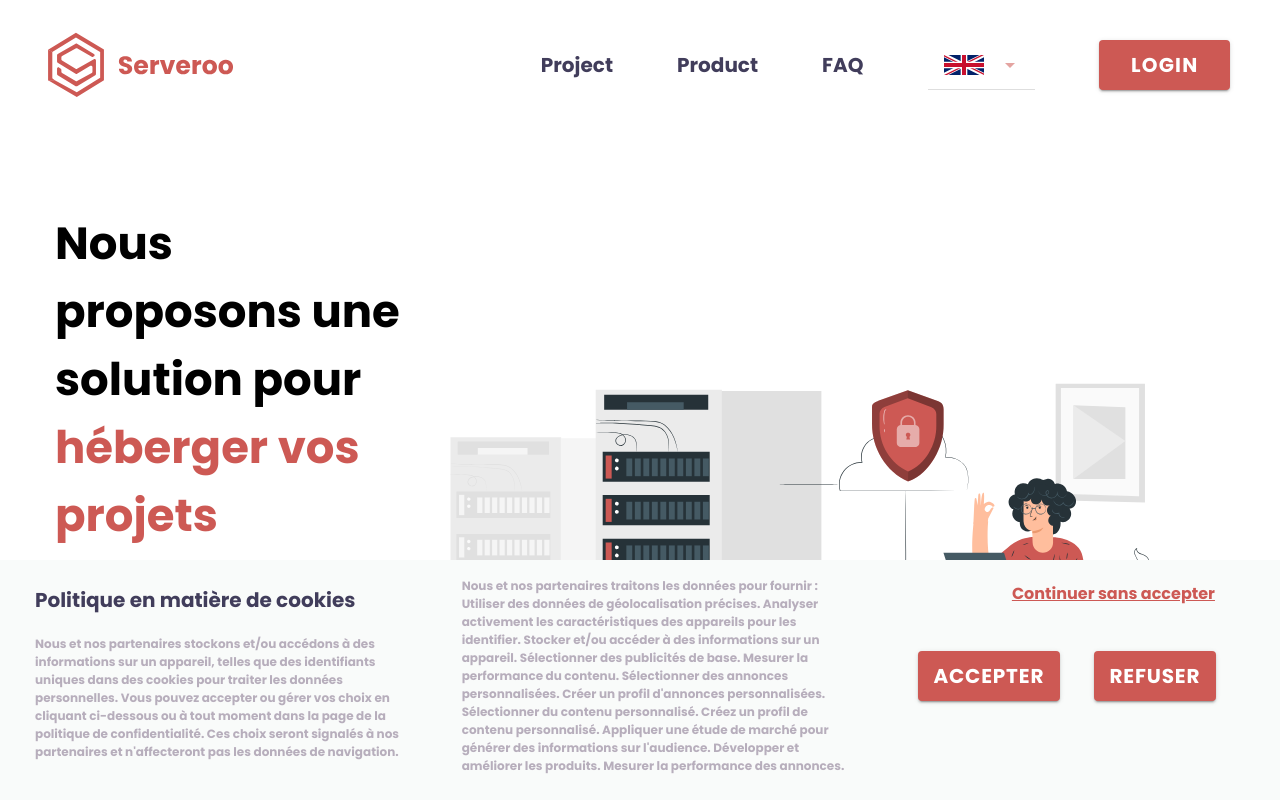
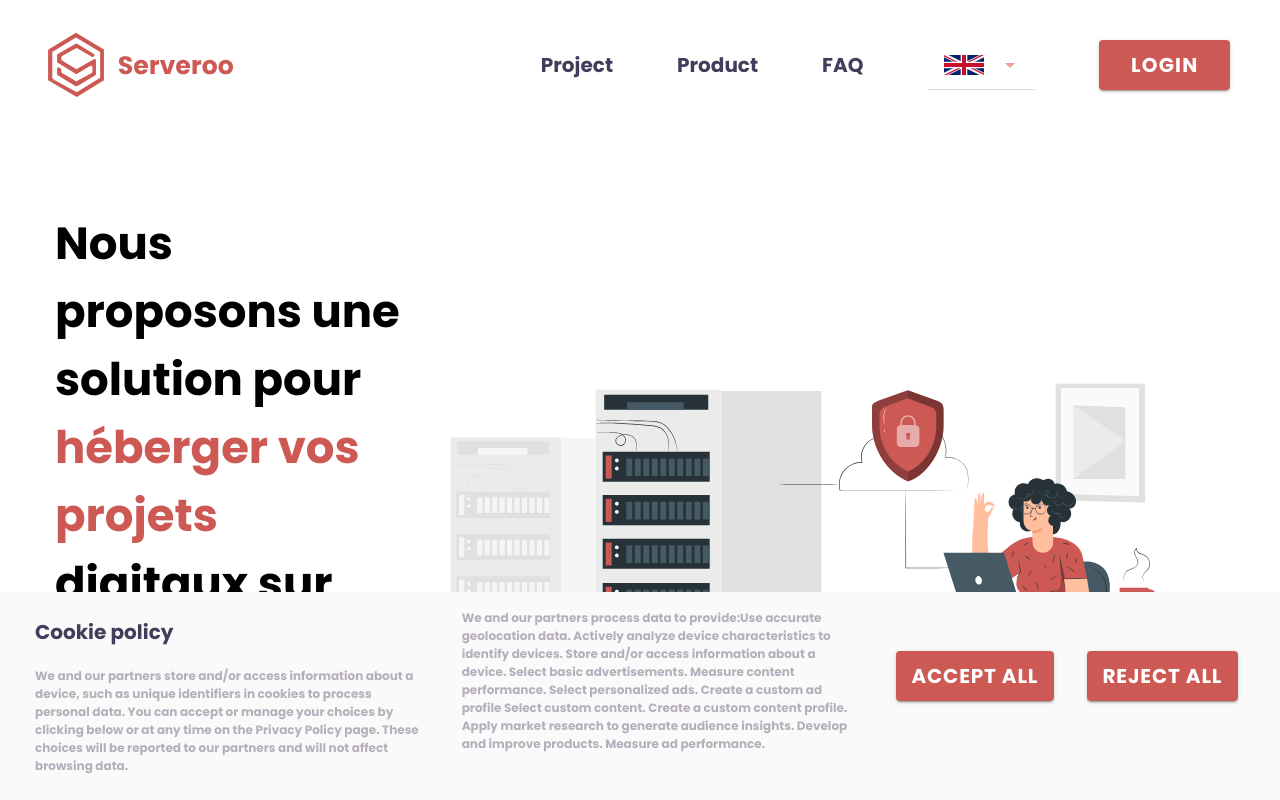
Before and after one commit to ISEN-Projet-M1/Serveroo-Front, a React (Create React App) app: page /home in a window 1280 px wide. Built offline with nearby package versions, Linux system fonts and the light colour scheme.

Commit message:
anglais connexion et cookie

```diff
--- a/package.json
+++ b/package.json
@@ -21,6 +21,7 @@
     "@types/react-router-dom": "^5.1.7",
     "chart.js": "^4.0.1",
     "history": "^4.9.0",
+    "i18next": "^22.4.5",
     "i18next-browser-languagedetector": "^7.0.1",
     "ionicons": "^6.0.3",
     "react": "^18.2.0",
--- a/src/components/Connexion/Connexion.tsx
+++ b/src/components/Connexion/Connexion.tsx
@@ -6,11 +6,12 @@ import img from '../../assets/svg/storyset/password.svg';
 import { IonGrid, IonRow, IonCol,IonInput, IonLabel, IonItem, IonCheckbox, IonButton,IonIcon} from '@ionic/react';
 import {useEffect} from 'react';
 import React, { useState } from 'react';
-import { cP } from 'chart.js/dist/chunks/helpers.core';
+import { useTranslation } from 'react-i18next';
 
 interface ContainerProps { }
 
 const Connexion: React.FC<ContainerProps> = () => {
+    const { i18n, t } = useTranslation();
 
     const [mail, setMail] = useState<string>("");
     const [password, setPassword] = useState<string>("");
@@ -84,8 +85,8 @@ const Connexion: React.FC<ContainerProps> = () => {
                 <IonCol size='12'>
                     <IonItem lines='none'>
                         <IonLabel position="stacked" className='label'>
-                            <IonRow>Adresse mail<p className='rouge'>*</p></IonRow></IonLabel>
-                        <IonInput className='ion-input' type='email' placeholder="exemple@gmail.com" value={mail} onIonChange={(e) => setMail(e.detail.value!)}></IonInput>
+                            <IonRow>{t('connexion.email')}<p className='rouge'>*</p></IonRow></IonLabel>
+                        <IonInput className='ion-input' type='email' placeholder={t("connexion.exempleEMail") ?? ""} value={mail} onIonChange={(e) => setMail(e.detail.value!)}></IonInput>
                     </IonItem>
                 </IonCol>
 
@@ -94,8 +95,8 @@ const Connexion: React.FC<ContainerProps> = () => {
                 <IonCol size='12'>
                     <IonItem lines='none'>
                         <IonLabel position="stacked" className='label'>
-                            <IonRow>Mot de passe<p className='rouge'>*</p></IonRow></IonLabel>
-                        <IonInput className='ion-input' type='password' placeholder="Mot de passe" value={password}  onIonChange={(e) => setPassword(e.detail.value!)}></IonInput>
+                            <IonRow>{t('connexion.password')}<p className='rouge'>*</p></IonRow></IonLabel>
+                        <IonInput className='ion-input' type='password' placeholder={t("connexion.password") ?? ""}  onIonChange={(e) => setPassword(e.detail.value!)}></IonInput>
                     </IonItem>
                 </IonCol>
 
@@ -104,7 +105,7 @@ const Connexion: React.FC<ContainerProps> = () => {
                 <IonCol size='12'>
                     <IonItem lines='none'>
                         <IonCheckbox className='ion-checkbox' value={stayConnected}  onIonChange={(e) => setStayConnected(e.detail.value!)}></IonCheckbox>
-                        <IonLabel className='connexion'>Restez connecté·e ?</IonLabel>
+                        <IonLabel className='connexion'>{t('connexion.log')}</IonLabel>
                     </IonItem>
                 </IonCol>
             </IonRow>
@@ -115,10 +116,10 @@ const Connexion: React.FC<ContainerProps> = () => {
             </IonRow>
             <IonRow>
                 <IonCol>
-                    <IonButton expand="block" color="light" className='btn2'><IonIcon src={logoGoogle} className="google ion-icon"></IonIcon>S'inscrire avec Google</IonButton>
+                    <IonButton expand="block" color="light" className='btn2'><IonIcon src={logoGoogle} className="google ion-icon"></IonIcon>{t('connexion.google')}</IonButton>
                 </IonCol>
                 <IonCol>
-                    <IonButton expand="block" color="primary" type='submit'>Se connecter</IonButton>
+                    <IonButton expand="block" color="primary" type='submit'>{t('connexion.login')}</IonButton>
                 </IonCol>
             </IonRow>
         </IonGrid>
--- a/src/components/Cookies/Cookies.css
+++ b/src/components/Cookies/Cookies.css
@@ -25,8 +25,8 @@
     flex-direction: row;
     justify-content: center;
     align-items: center;
-    margin: 25px 50px 25px 50px;
     gap: 30px;
+    margin-top: 50px;
 }
 
 .hrefClick {
@@ -34,7 +34,6 @@
     flex-direction: row;
     justify-content: flex-end;
     align-items: flex-end;
-    margin-right: 60px;
     color: var(--ion-color-primary);
     text-decoration: underline;
 }
--- a/src/components/Cookies/Cookies.tsx
+++ b/src/components/Cookies/Cookies.tsx
@@ -1,9 +1,11 @@
 import { IonButton, IonCol, IonRow } from '@ionic/react';
+import { useTranslation } from 'react-i18next';
 import './Cookies.css';
 
 interface ContainerProps { }
 
 const Cookies: React.FC<ContainerProps> = () => {
+    const { i18n, t } = useTranslation();
 
     function closeCookies() {
         const cookiesBar = document.getElementById('cookiesBar');
@@ -13,21 +15,19 @@ const Cookies: React.FC<ContainerProps> = () => {
         <div className='cookiesBar' id='cookiesBar'>
             <IonRow>
                 <IonCol size='4'>
-                    <p className='titleCookies'>Politique en matière de cookies </p>
-                    <p className='titleSecondCookies'>Nous et nos partenaires stockons et/ou accédons à des informations sur un appareil, telles que des identifiants uniques dans des cookies pour traiter les données personnelles. Vous pouvez accepter ou gérer vos choix en cliquant ci-dessous ou à tout moment dans la page de la politique de confidentialité. Ces choix seront signalés à nos partenaires et n'affecteront pas les données de navigation.</p>
+                    <p className='titleCookies'>{t('cookies.cookiePolicy')}</p>
+                    <p className='titleSecondCookies'>{t('cookies.cookie1')}</p>
                 </IonCol>
                 <IonCol size='4'>
-                    <p className='titleSecondCookies'>Nous et nos partenaires traitons les données pour fournir :
-                        Utiliser des données de géolocalisation précises. Analyser activement les caractéristiques des appareils pour les identifier. Stocker et/ou accéder à des informations sur un appareil. Sélectionner des publicités de base. Mesurer la performance du contenu. Sélectionner des annonces personnalisées. Créer un profil d'annonces personnalisées. Sélectionner du contenu personnalisé. Créez un profil de contenu personnalisé. Appliquer une étude de marché pour générer des informations sur l'audience. Développer et améliorer les produits. Mesurer la performance des annonces.</p>
+                    <p className='titleSecondCookies'>{t('cookies.cookie2')}</p>
                 </IonCol>
                 <IonCol size='4'>
-                    <div className='hrefClick' >
-                        <p className='clickBtnCookies' onClick={closeCookies}>Continuer sans accepter</p>
-                    </div>
 
                     <IonRow className='rowBtnCookies'>
-                        <IonButton color="primary" className='offer' ><span className='offerTxt'>Accepter</span></IonButton>
-                        <IonButton color="primary" className='offer' ><span className='offerTxt'>Refuser</span></IonButton>
+                        <IonButton color="primary" className='offer' ><span className='offerTxt'>{t('cookies.accept')}</span></IonButton>
+                        <div className='hrefClick' >
+                            <IonButton color="primary" className='offer' onClick={closeCookies} ><span className='offerTxt'>{t('cookies.reject')}</span></IonButton>
+                        </div>
 
                     </IonRow>
                 </IonCol>
--- a/src/locales/en.ts
+++ b/src/locales/en.ts
@@ -27,7 +27,24 @@ export const en = {
         informations: 'I accept to receive information about Serveroo products',
         inscriptionButton: 'Sign up',
         inscriptionGoogle: 'Sign up with Google',
+    },
+    connexion: {
+        email: 'Email',
+        password: 'Password',
+        log: 'Stay logged ?',
+        login: 'Login',
+        google: 'Sign in with Google',
+        exempleEMail: 'example@gmail.com',
+
+    },
+    cookies:{
+        cookiePolicy: 'Cookie policy ',
+        cookie1:'We and our partners store and/or access information about a device, such as unique identifiers in cookies to process personal data. You can accept or manage your choices by clicking below or at any time on the Privacy Policy page. These choices will be reported to our partners and will not affect browsing data.',
+        cookie2:'We and our partners process data to provide:Use accurate geolocation data. Actively analyze device characteristics to identify devices. Store and/or access information about a device. Select basic advertisements. Measure content performance. Select personalized ads. Create a custom ad profile Select custom content. Create a custom content profile. Apply market research to generate audience insights. Develop and improve products. Measure ad performance.',
+        accept:'Accept all',
+        reject:'Reject all',
     }
+
 }
 
 export default en
--- a/src/locales/fr.ts
+++ b/src/locales/fr.ts
@@ -27,7 +27,23 @@ export const fr = {
         informations: 'J\'accepte de recevoir des informations concernant les produits de Serveroo',
         inscriptionButton: 'S\'inscrire',
         inscriptionGoogle: 'S\'inscrire avec Google',
-    }
+    },
+    connexion: {
+        email: 'Email',
+        password: 'Mot de passe',
+        log: 'Restez connecté·e ?',
+        login: 'Se connecter',
+        google: 'Se connecter avec Google',
+        exempleEMail: 'exemple@gmail.com',
+    },
+    cookies:{
+        cookiePolicy: 'Politique en matière de cookies ',
+        cookie1:'Nous et nos partenaires stockons et/ou accédons à des informations sur un appareil, telles que des identifiants uniques dans des cookies pour traiter les données personnelles. Vous pouvez accepter ou gérer vos choix en cliquant ci-dessous ou à tout moment dans la page de la politique de confidentialité. Ces choix seront signalés à nos partenaires et n\'affecteront pas les données de navigation.',
+        cookie2:'Nous et nos partenaires traitons les données pour fournir \:Utiliser des données de géolocalisation précises. Analyser activement les caractéristiques des appareils pour les identifier. Stocker et/ou accéder à des informations sur un appareil. Sélectionner des publicités de base. Mesurer la performance du contenu. Sélectionner des annonces personnalisées. Créer un profil d\'annonces personnalisées. Sélectionner du contenu personnalisé. Créez un profil de contenu personnalisé. Appliquer une étude de marché pour générer des informations sur l\'audience. Développer et améliorer les produits. Mesurer la performance des annonces.',
+        accept:'Accepter',
+        reject:'Rejeter',
+
+    },
 }
 
 export default fr
```
Also changed, not shown: 1 other file (tests, documents, lock files or other folders).
